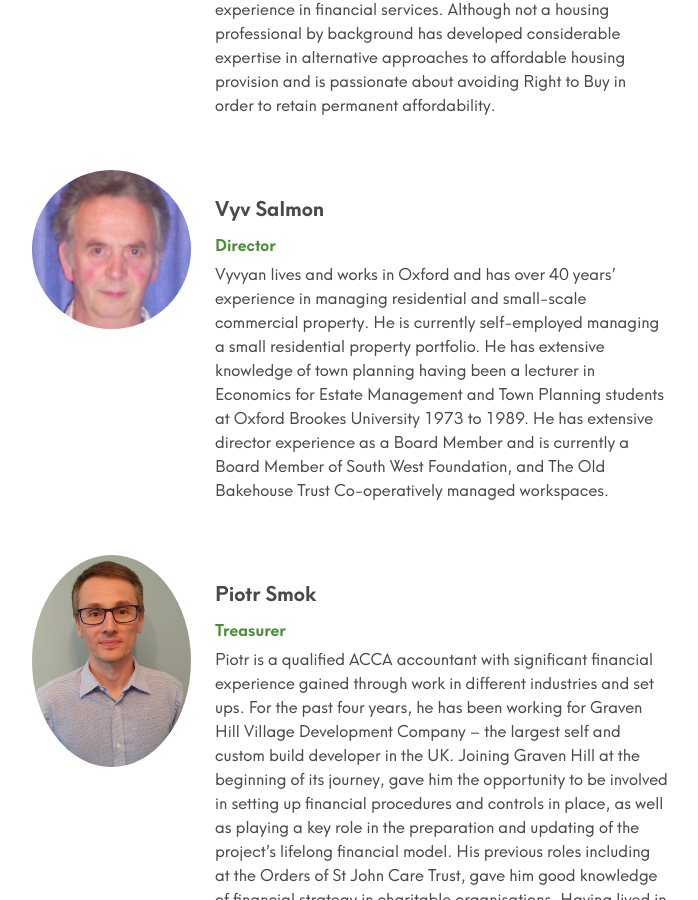
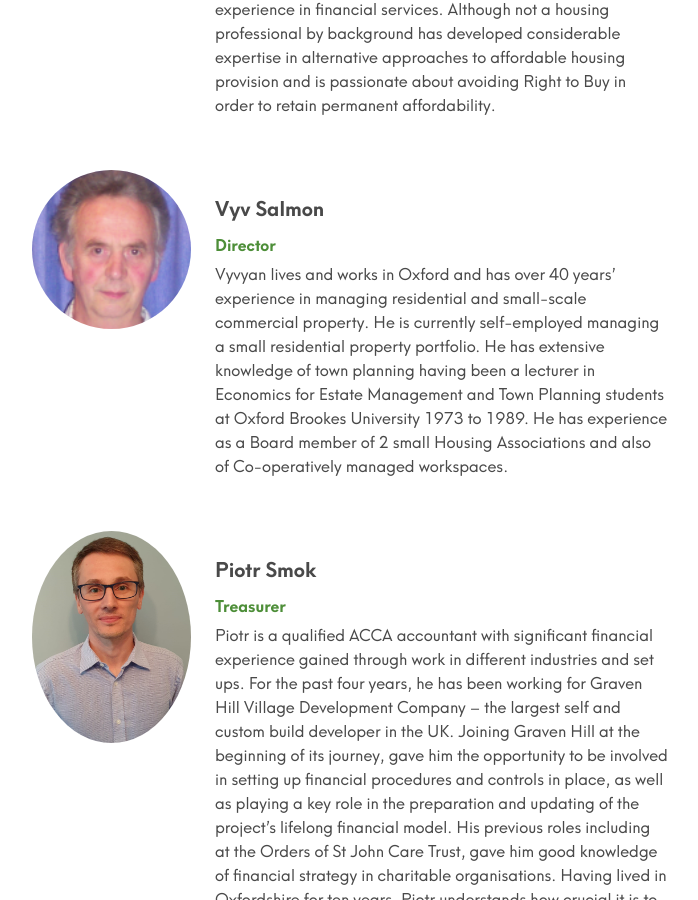
Before and after one commit to johnpuddephatt/oclt, a Jekyll site: the page built from _pages/about.md, in a window 1280 px wide and 900 px high, scrolled down 3427 px. Shown: the whole window, without its empty margins (308-1006 px from the left). Built offline with Jekyll 4.4.1, drawn with Linux system fonts in a browser that asks for light colours.

Commit message:
Update from Forestry.io Oxfordshire CLT updated _data/people.yml

```diff
--- a/_data/people.yml
+++ b/_data/people.yml
@@ -68,9 +68,9 @@ people:
     in managing residential and small-scale commercial property. He is currently self-employed
     managing a small residential property portfolio. He has extensive knowledge of
     town planning having been a lecturer in Economics for Estate Management and Town
-    Planning students at Oxford Brookes University 1973 to  1989. He has extensive
-    director experience as a Board Member and is currently a Board Member of South
-    West Foundation, and The Old Bakehouse Trust Co-operatively managed workspaces.
+    Planning students at Oxford Brookes University 1973 to 1989. He has experience
+    as a Board member of 2 small Housing Associations and also of Co-operatively managed
+    workspaces.
 - name: Piotr Smok
   role: Treasurer
   image: "/uploads/1.jpg"
```
